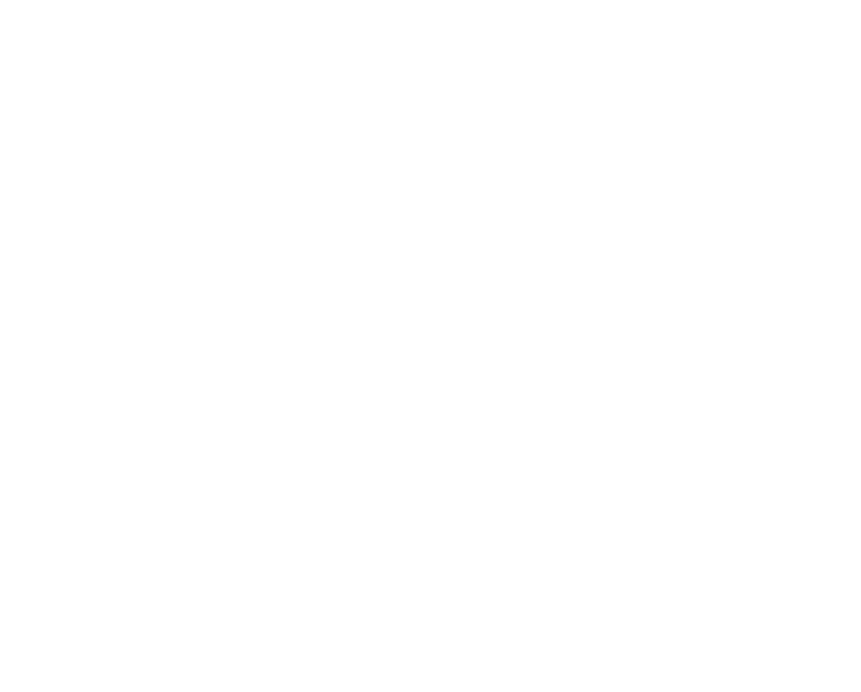
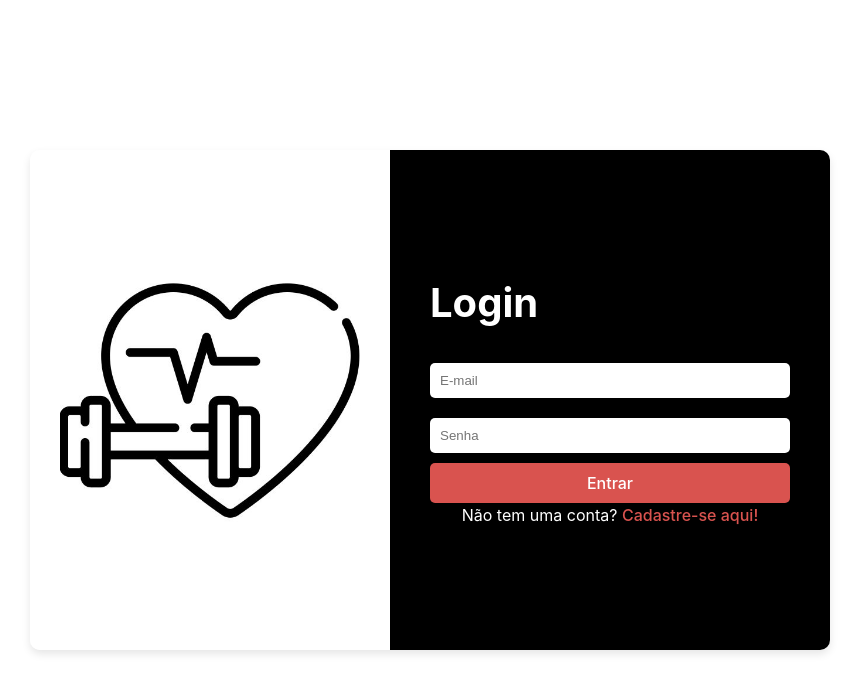
Before and after one commit to Kaylaineasb/webII, a React (Vite) app in the folder my-app/: page /login in a window 1280 px wide. Before the commit this address had no page. Shown: the top 692 px of the page, without its empty margins (210-1071 px from the left). Built offline with nearby package versions, Linux system fonts and the light colour scheme.

Commit message:
adding token verification

```diff
--- a/my-app/src/App.jsx
+++ b/my-app/src/App.jsx
@@ -13,7 +13,7 @@
   return (
     <Router>
     <Routes>
-      <Route path="/" element={<Login />} />
+      <Route path="/login" element={<Login />} />
       <Route path="/cadastro" element={<Cadastro />} />
       <Route path='/teste' element={<Teste></Teste>}></Route>
       <Route path='/gestaoPesos' element={<GestaoPesosProgresso></GestaoPesosProgresso>}></Route>
--- a/my-app/src/pags/Teste/Teste.jsx
+++ b/my-app/src/pags/Teste/Teste.jsx
@@ -14,20 +14,29 @@
 } from "./TesteStyle";
 import { useState,useEffect } from "react";
 import Logo from '../../assets/logo.jpeg';
+import { useNavigate } from "react-router-dom";
 
 const Teste = () => {
   const [aparelhos, setAparelhos] = useState([]);
   const [novoAparelho, setNovoAparelho] = useState({ nome: "", categoria: "" });
+  const navigate = useNavigate();
+  const [usuario, setUsuario] = useState("");
   const categorias = ["Superiores", "Inferiores", "Cardio"];
-  const [usuario, setUsuario] = useState("");
 
   useEffect(() => {
+    // Verifica se o token está presente no localStorage
+    const token = localStorage.getItem("token");
+
+    if (!token) {
+      // Se não encontrar o token, redireciona para a tela de login
+      navigate("/login");
+    }
     // Recupera o nome do usuário do localStorage
     const nomeUsuario = localStorage.getItem("usuario");
     if (nomeUsuario) {
       setUsuario(nomeUsuario); // Atualiza o estado com o nome do usuário
     }
-  }, []);
+  }, [navigate]);
 
   const adicionarAparelho = () => {
     if (novoAparelho.nome && novoAparelho.categoria) {
```
